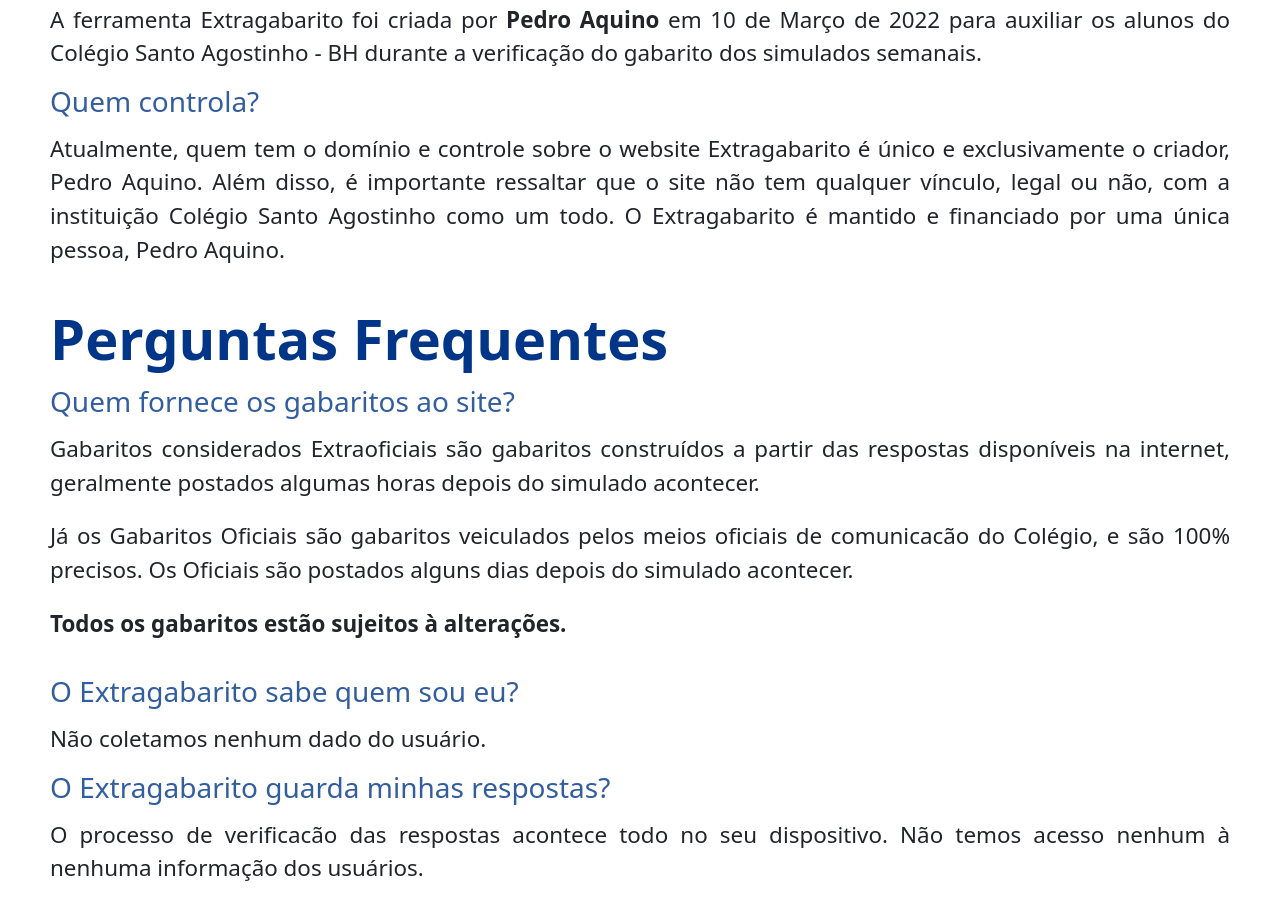
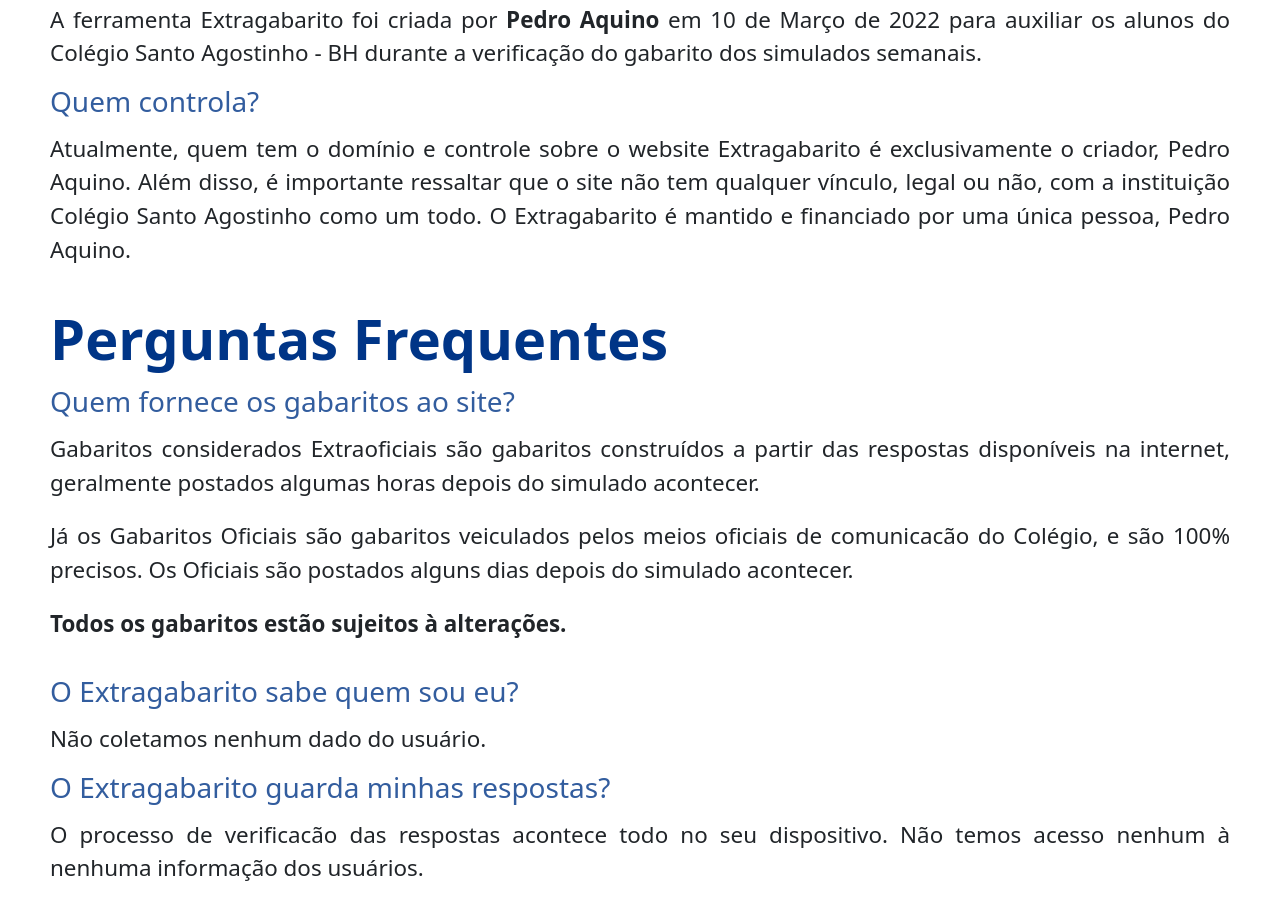
Before and after one commit to extragabarito/extragabarito.github.io, a plain HTML site: page index.html in a window 1280 px wide. Shown: the part 9820-10742 px from the top of the page. Drawn offline with nearby package versions, Linux system fonts and the light colour scheme.

Commit message:
removed unico from exclusivamente

```diff
--- a/index.html
+++ b/index.html
@@ -67,7 +67,7 @@
         </div>
         <div class="footer-bubble">
             <div class="footer-subtitle">Quem controla?</div>
-            <div class="footer-content">Atualmente, quem tem o domínio e controle sobre o website Extragabarito é único e exclusivamente o criador, Pedro Aquino. Além disso, é importante ressaltar que o site não tem qualquer vínculo, legal ou não, com a instituição Colégio Santo Agostinho como um todo. O Extragabarito é mantido e financiado por uma única pessoa, Pedro Aquino.</div>
+            <div class="footer-content">Atualmente, quem tem o domínio e controle sobre o website Extragabarito é exclusivamente o criador, Pedro Aquino. Além disso, é importante ressaltar que o site não tem qualquer vínculo, legal ou não, com a instituição Colégio Santo Agostinho como um todo. O Extragabarito é mantido e financiado por uma única pessoa, Pedro Aquino.</div>
         </div>
         <div class="footer-title">Perguntas Frequentes</div>
         <div class="footer-bubble">
```
